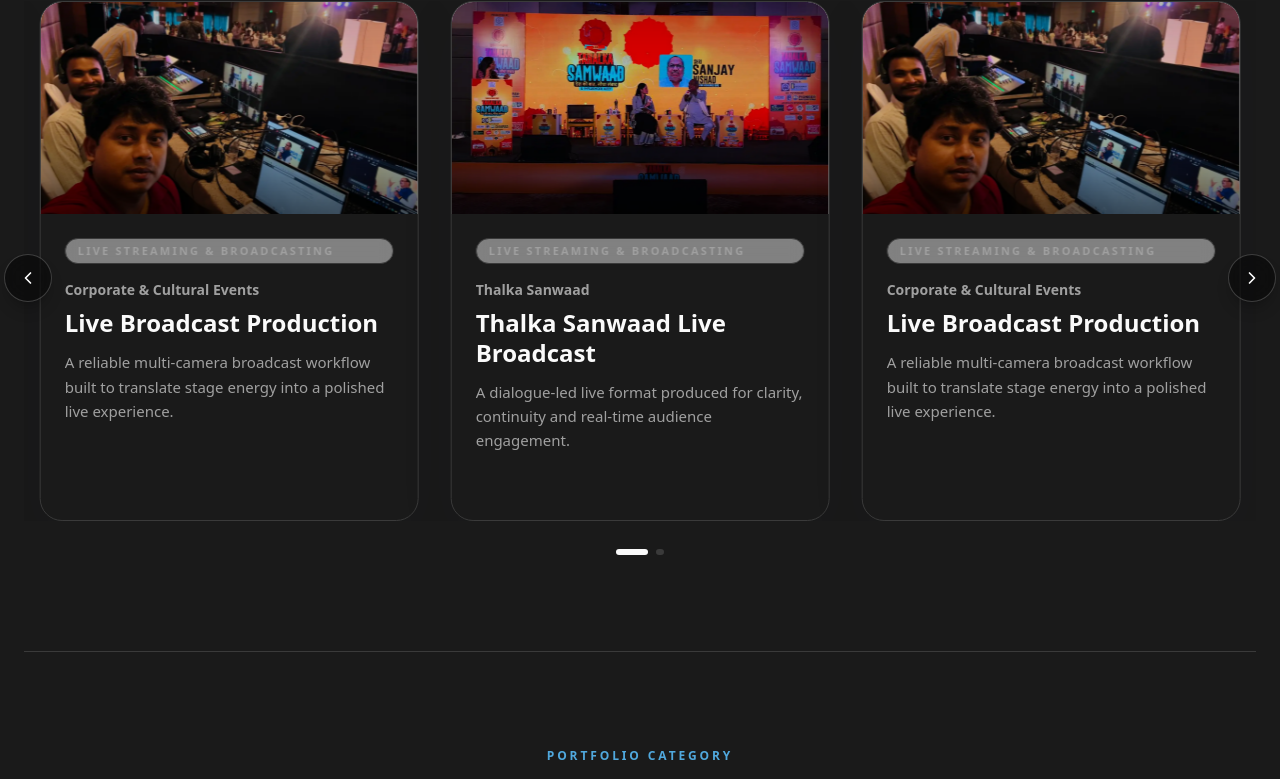
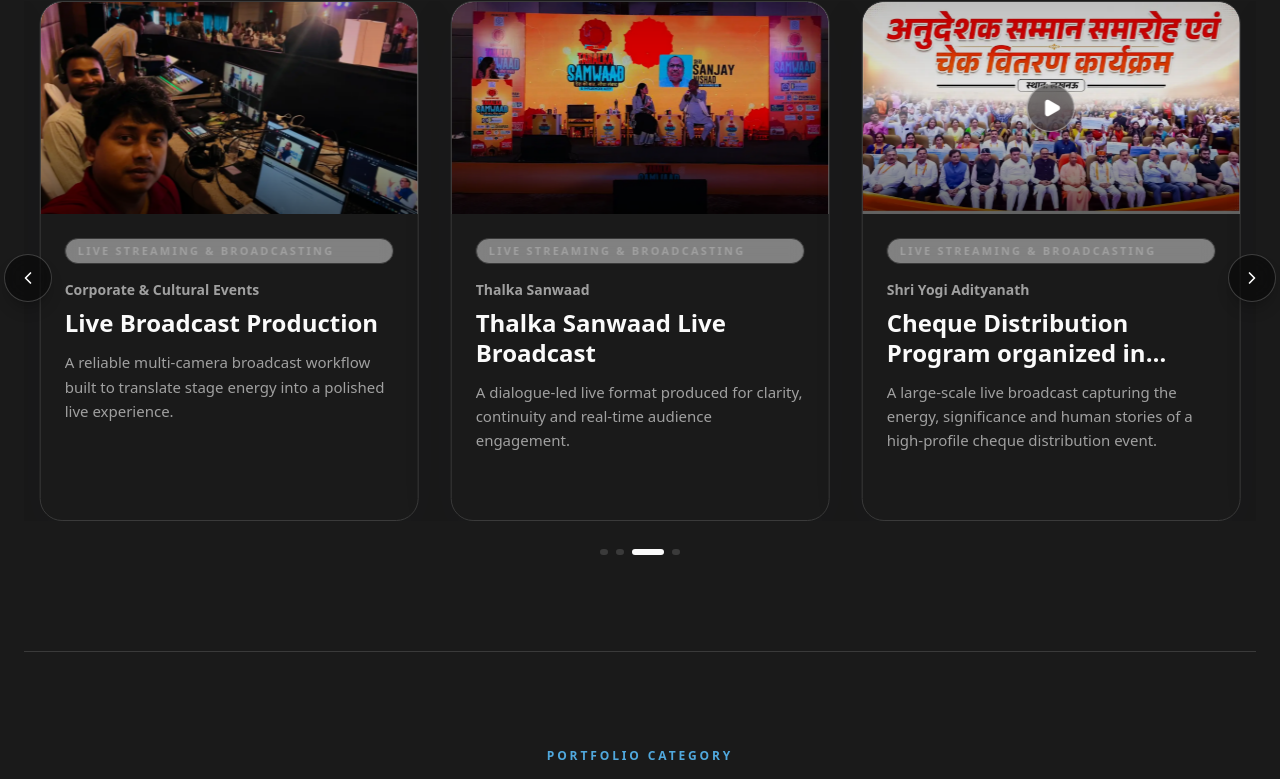
Before and after one commit to shiv-co/TpIndia, a React (Vite) app in the folder frontend/: page /portfolio in a window 1280 px wide. Shown: the part 6164-6943 px from the top of the page. Built offline with nearby package versions, Linux system fonts and the light colour scheme.

Commit message:
Refactor code structure for improved readability and maintainability

```diff
--- a/frontend/src/data/portfolioData.js
+++ b/frontend/src/data/portfolioData.js
@@ -38,6 +38,8 @@ import vijit_reels_1 from "../assets/images/vijit_reels.webp";
 // live streaming and broadcasting
 import live_img1 from "../assets/images/live_img1.webp";
 import live_img2 from "../assets/images/live_img2.webp";
+import cheque_vitran from "../assets/images/check_vitran.webp";
+import defining_live from "../assets/images/defining_live.webp";
 // Government Documentaries
 import MahaKhumb from "../assets/images/MahaKhumb.webp";
 import Baisc_shiksha_vibhaag from "../assets/images/Baisc_shiksha_vibhaag.webp";
@@ -234,6 +236,22 @@ export const portfolioData = {
     },
   ],
   "Live Streaming & Broadcasting": [
+    {
+      title: "Cheque Distribution Program organized in Lucknow",
+      client: "Shri Yogi Adityanath",
+      description: "A large-scale live broadcast capturing the energy, significance and human stories of a high-profile cheque distribution event.",
+      image: cheque_vitran,
+      video: "",
+      slug: "https://youtu.be/CS0dCThcerE",
+    },
+    {
+      title: "Defining 9 Years of Transformation: From Progress to Prosperity-Uttar Pradesh Leads Ahead conclave",
+      client: "Shri Yogi Adityanath",
+      description: "A dynamic live production covering a major conclave, designed to highlight key moments, speeches and the overall narrative of progress in Uttar Pradesh.",
+      image: defining_live,
+      video: "",
+      slug: "https://youtu.be/QkFcXSvp5mE",
+    },
     {
       title: "Live Broadcast Production",
       client: "Corporate & Cultural Events",
```
Also changed, not shown: frontend/src/assets/images/check_vitran.webp (added), frontend/src/assets/images/defining_live.webp (added).
